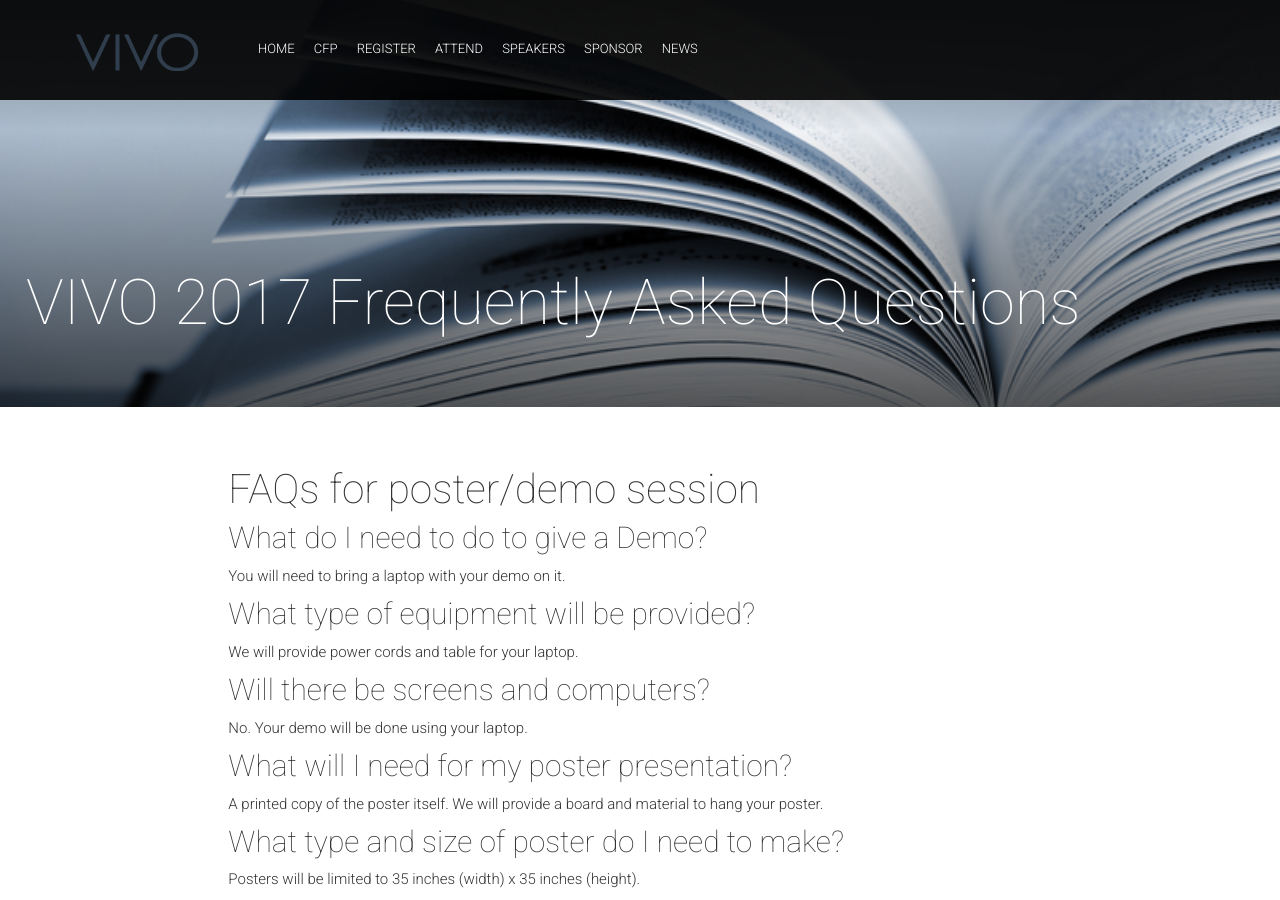
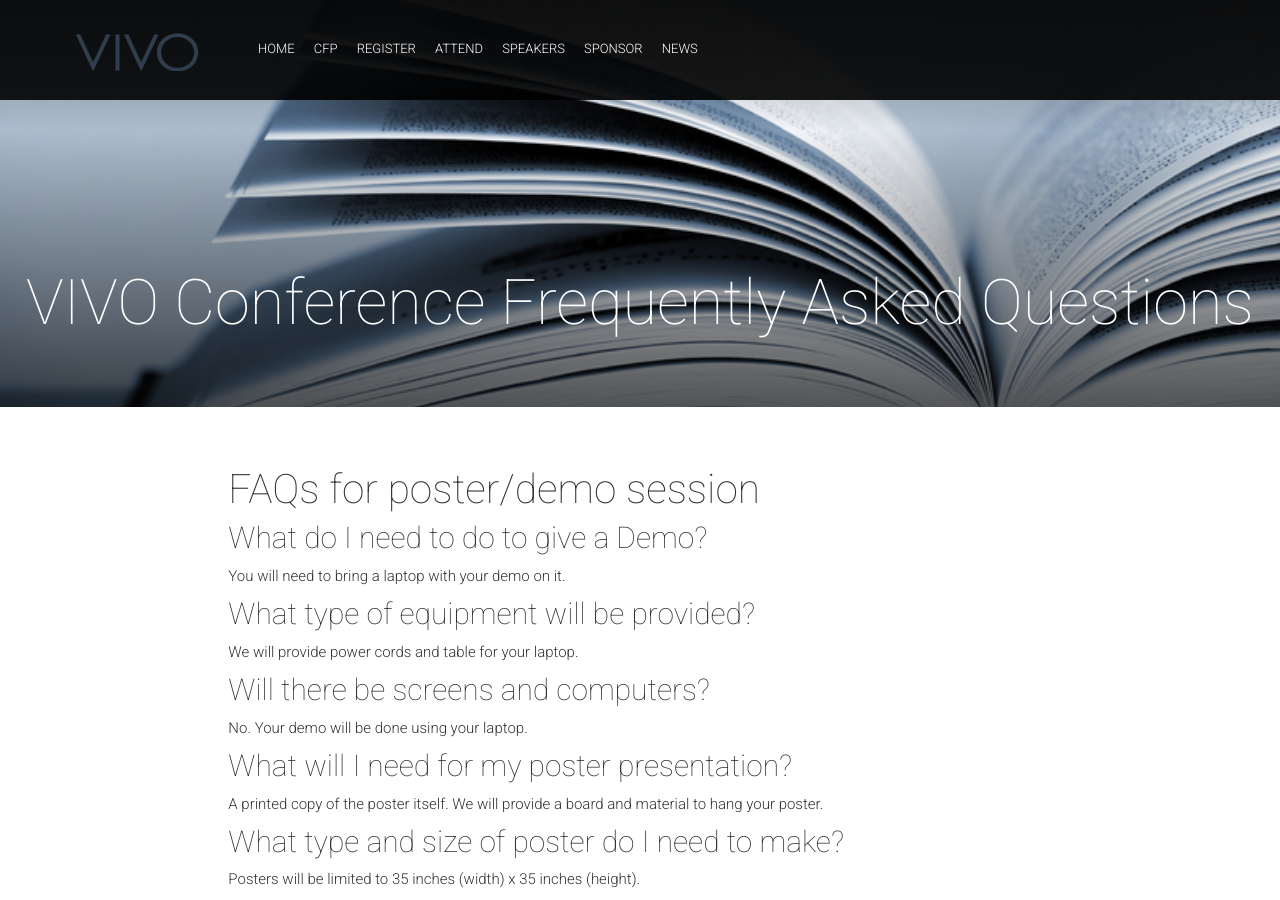
Before and after one commit to vivoconference/vivo2020, a Jekyll site: the page built from faq.md, in a window 1280 px wide and 900 px high. Built offline with Jekyll 4.4.1, drawn with Linux system fonts in a browser that asks for light colours; nearby versions of some CDN libraries; comment, search, counter and statistics services are not loaded; some of the changed lines change nothing that is shown.

Commit message:
Fix FAQ reference to 2017 and final EB date cutoff

```diff
--- a/_config.yml
+++ b/_config.yml
@@ -38,7 +38,7 @@
 socialImageSrcFacebook: "/img/seo/sharing-facebook.png"
 
 # Documents
-c4pButton: "Register before April 29th to save!"
+c4pButton: "Register before May 29th to save!"
 c4pText: "VIVO conference registration is open! Workshops are included at no extra cost."
 c4pUrl: "https://www.eventbrite.com/e/vivo-2018-conference-registration-42276312589"
 c4sponsorsUrl: "news/sponsorship"
@@ -145,7 +145,7 @@
   additionalInfo: ""
   buyButtonLink: "https://www.eventbrite.com/e/vivo-2018-conference-registration-42276312589#tickets"
   buyButtonText: "Buy Now"
-  ticketContentList: ["Full VIVO 2018 Conference access including workshops", "Register before April 29th to save!", ""]
+  ticketContentList: ["Full VIVO 2018 Conference access including workshops", "Register before May 29th to save!", ""]
 #  validFrom: "2018-07-08T00:00"
 #  validThrough: "2018-07-31T17:00"
   disabled: false
--- a/faq.md
+++ b/faq.md
@@ -1,6 +1,6 @@
 ---
 layout: post
-title: VIVO 2017 Frequently Asked Questions
+title: VIVO Conference Frequently Asked Questions
 permalink: /faq/
 isStaticPost: true
 ---
```
